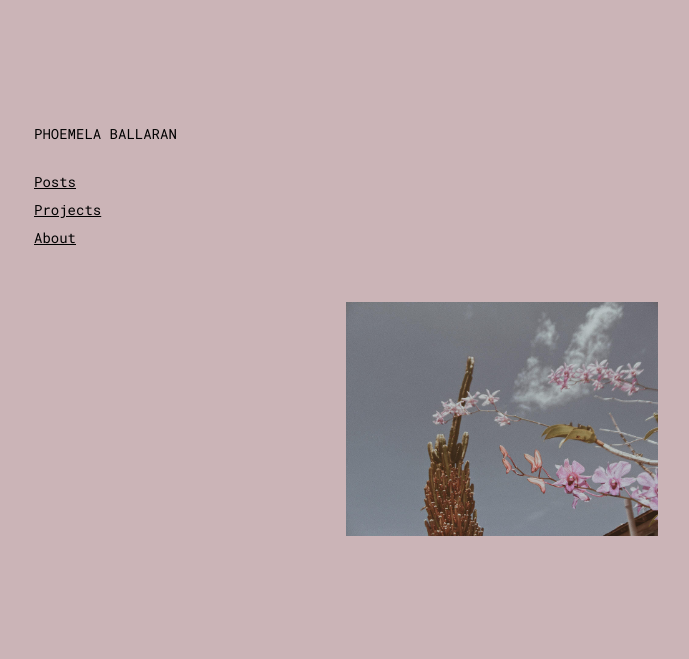
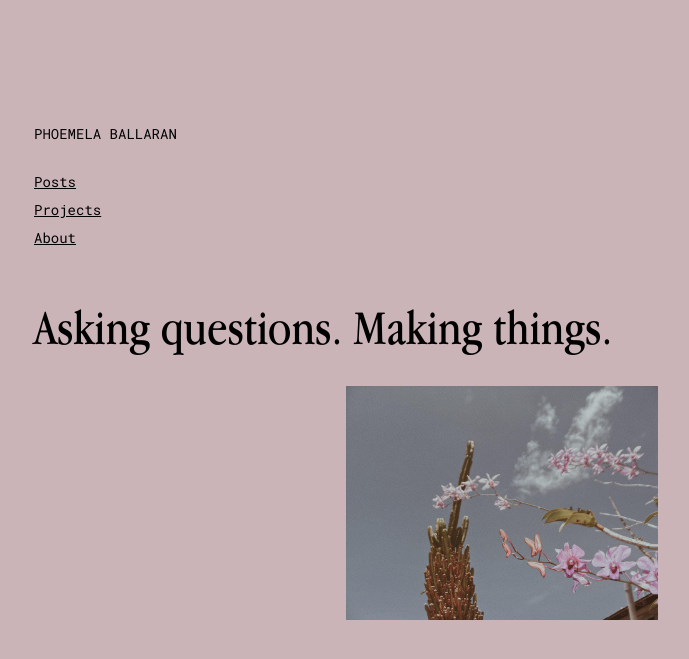
Before and after one commit to comoballar/phoemelaballaran.github.io, a Jekyll site: the page built from index.html, in a window 1280 px wide. Shown: the top 659 px of the page, without its empty margins (86-775 px from the left). Built offline with Jekyll 4.4.1, drawn with Linux system fonts in a browser that asks for light colours.

Commit message:
Update index.html

```diff
--- a/index.html
+++ b/index.html
@@ -4,6 +4,7 @@ layout: default
 <body>
     <div class="post">
         <div class="post__home">
+            <h1>Asking questions. Making things.</h1>
             <img  align="right" src="https://phoemelaballaran.github.io/assets/sample/home.png"/>
         </div>
     </div>
```
